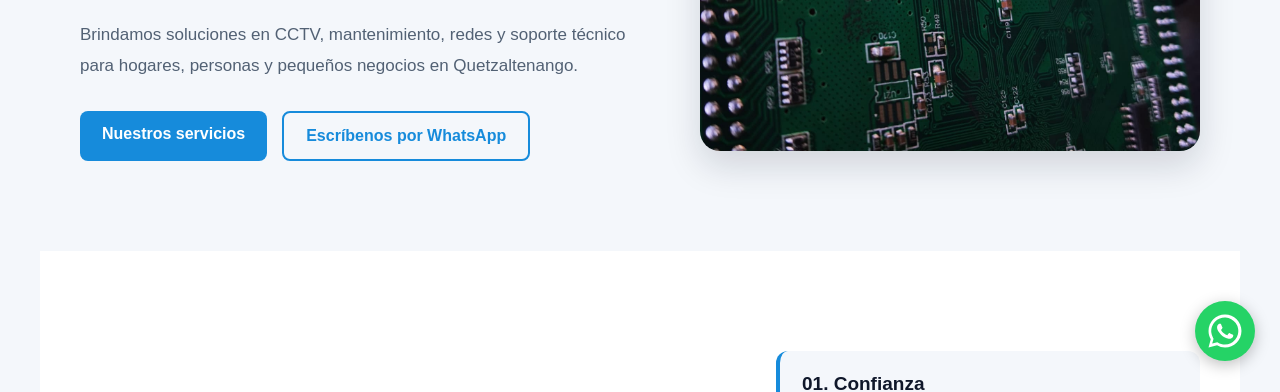
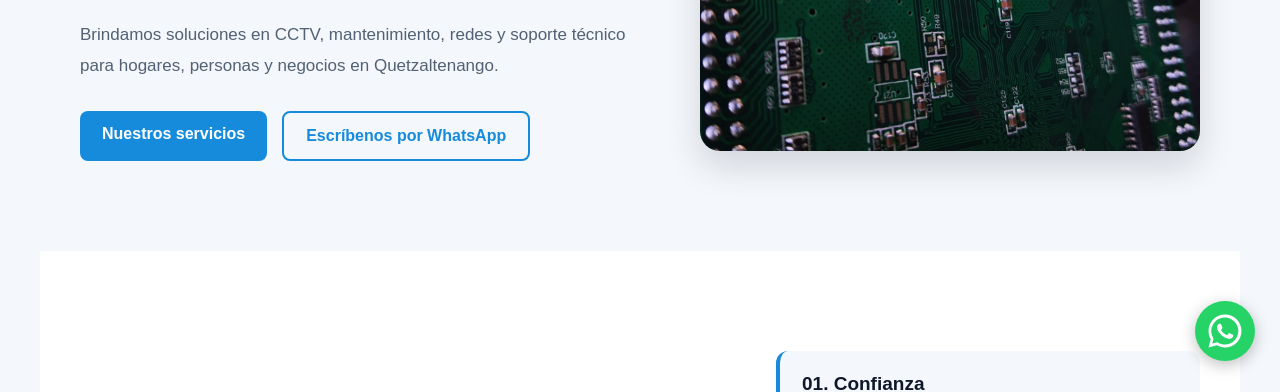
Before and after one commit to BrandonCg-dev/CGLink-web, a plain HTML site: page index.html in a window 1280 px wide. Shown: the part 414-806 px from the top of the page. Drawn offline with Linux system fonts and the light colour scheme.

Commit message:
Correccion de texto

```diff
--- a/index.html
+++ b/index.html
@@ -129,7 +129,7 @@
         <p>
             Brindamos soluciones en CCTV, mantenimiento,
             redes y soporte técnico para hogares,
-            personas y pequeños negocios en Quetzaltenango.
+            personas y negocios en Quetzaltenango.
         </p>
 
         <div class="hero-buttons">
```
